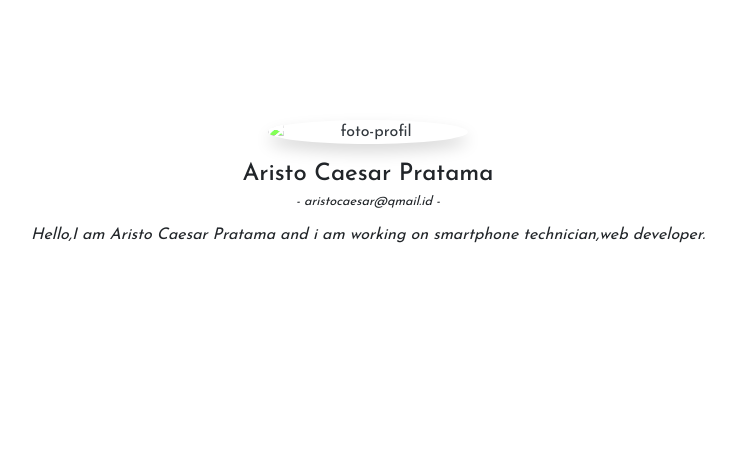
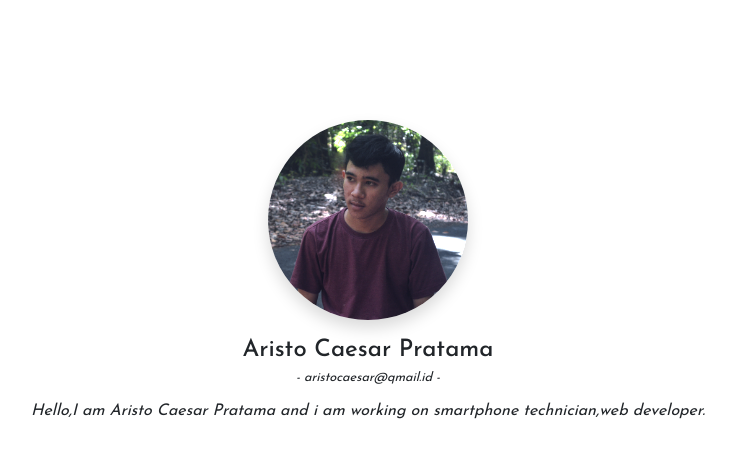
Before and after one commit to babiglowing/aristocaesar.github.io, a plain HTML site: page index.html in a window 1280 px wide. Shown: the whole page, without its empty margins (272-1008 px from the left). Drawn offline with nearby package versions, Linux system fonts and the light colour scheme.

Commit message:
Update index.html

```diff
--- a/index.html
+++ b/index.html
@@ -17,7 +17,7 @@
       <div class="row justify-content-center text-center">
         <div class="col-8">
           <div class="p-header">
-            <img src="image/profil.png" class="rounded-circle mx-auto d-block shadow" alt="foto-profil">
+            <img src="profil.png" class="rounded-circle mx-auto d-block shadow" alt="foto-profil">
           </div>
           <div class="p-body mt-3">
             <h4>Aristo Caesar Pratama</h4>
```
